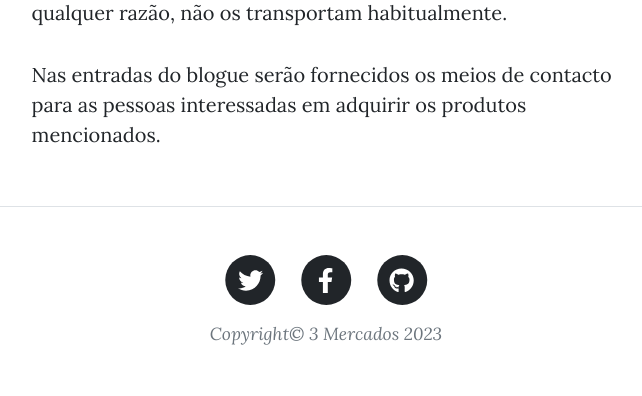
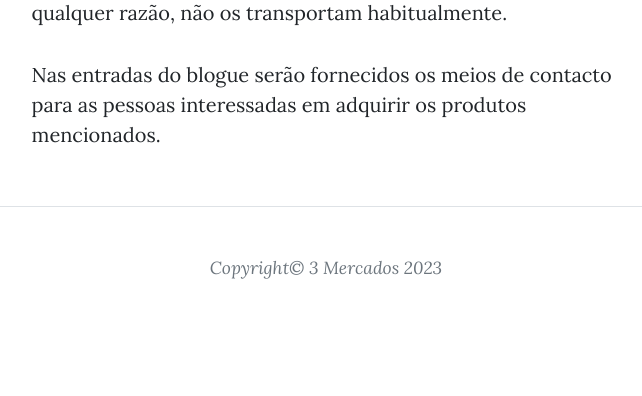
Before and after one commit to misaelnieto/miguel-ossa-python-blog, a Flask app: page /about in a window 1280 px wide. Shown: the part 800-1196 px from the top of the page, without its empty margins (314-956 px from the left). After the commit the page ends 1079 px from the top, so only its background shows below. Run offline with Flask 3, Linux system fonts and the light colour scheme; some libraries are stand-ins or nearby versions.

Commit message:
Delete icons on bottom

```diff
--- a/templates/footer.html
+++ b/templates/footer.html
@@ -3,32 +3,32 @@
           <div class="container px-4 px-lg-5">
               <div class="row gx-4 gx-lg-5 justify-content-center">
                   <div class="col-md-10 col-lg-8 col-xl-7">
-                      <ul class="list-inline text-center">
-                          <li class="list-inline-item">
-                              <a href="#!">
-                                  <span class="fa-stack fa-lg">
-                                      <i class="fas fa-circle fa-stack-2x"></i>
-                                      <i class="fab fa-twitter fa-stack-1x fa-inverse"></i>
-                                  </span>
-                              </a>
-                          </li>
-                          <li class="list-inline-item">
-                              <a href="#!">
-                                  <span class="fa-stack fa-lg">
-                                      <i class="fas fa-circle fa-stack-2x"></i>
-                                      <i class="fab fa-facebook-f fa-stack-1x fa-inverse"></i>
-                                  </span>
-                              </a>
-                          </li>
-                          <li class="list-inline-item">
-                              <a href="#!">
-                                  <span class="fa-stack fa-lg">
-                                      <i class="fas fa-circle fa-stack-2x"></i>
-                                      <i class="fab fa-github fa-stack-1x fa-inverse"></i>
-                                  </span>
-                              </a>
-                          </li>
-                      </ul>
+<!--                      <ul class="list-inline text-center">-->
+<!--                          <li class="list-inline-item">-->
+<!--                              <a href="#!">-->
+<!--                                  <span class="fa-stack fa-lg">-->
+<!--                                      <i class="fas fa-circle fa-stack-2x"></i>-->
+<!--                                      <i class="fab fa-twitter fa-stack-1x fa-inverse"></i>-->
+<!--                                  </span>-->
+<!--                              </a>-->
+<!--                          </li>-->
+<!--                          <li class="list-inline-item">-->
+<!--                              <a href="#!">-->
+<!--                                  <span class="fa-stack fa-lg">-->
+<!--                                      <i class="fas fa-circle fa-stack-2x"></i>-->
+<!--                                      <i class="fab fa-facebook-f fa-stack-1x fa-inverse"></i>-->
+<!--                                  </span>-->
+<!--                              </a>-->
+<!--                          </li>-->
+<!--                          <li class="list-inline-item">-->
+<!--                              <a href="#!">-->
+<!--                                  <span class="fa-stack fa-lg">-->
+<!--                                      <i class="fas fa-circle fa-stack-2x"></i>-->
+<!--                                      <i class="fab fa-github fa-stack-1x fa-inverse"></i>-->
+<!--                                  </span>-->
+<!--                              </a>-->
+<!--                          </li>-->
+<!--                      </ul>-->
                       <div class="small text-center text-muted fst-italic">Copyright&copy; 3 Mercados 2023</div>
                   </div>
               </div>
```
